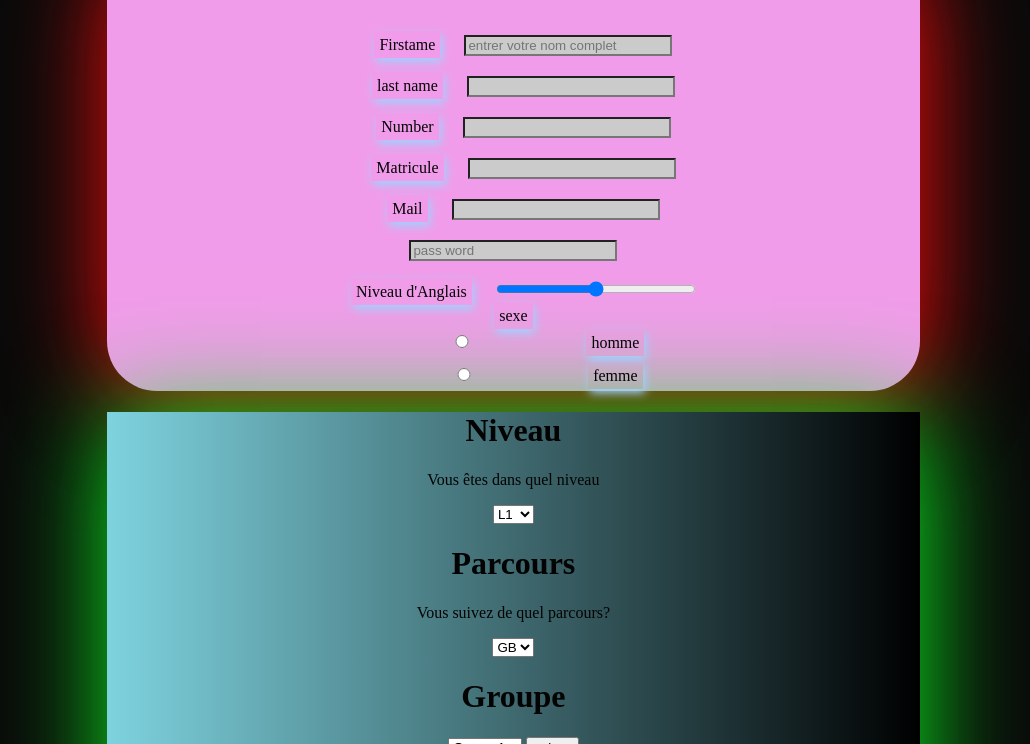
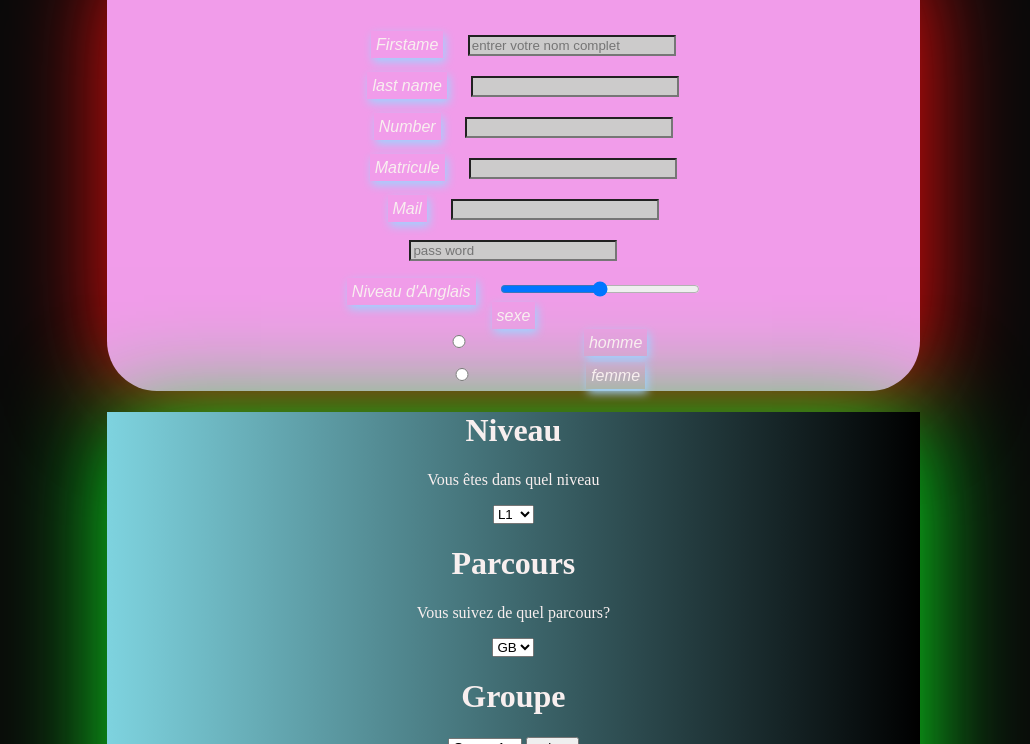
Before and after one commit to odettescoding/maformulairehtml, a plain HTML site: page index.html in a window 1280 px wide. Shown: the part 356-1100 px from the top of the page, without its empty margins (149-1179 px from the left). Drawn offline with Linux system fonts and the light colour scheme.

Commit message:
modification de fichier style.css

```diff
--- a/style.css
+++ b/style.css
@@ -1,6 +1,6 @@
 body{
     background-color: rgb(10, 10, 10);
-    color: rgb(3, 3, 3);
+    color: rgb(248, 239, 239);
     font-weight: 200;
     align-items: center;
     justify-content: center;
@@ -25,6 +25,8 @@ img{
     justify-content: center;
     border-radius: 50px;
     box-shadow: 2px 4px 100px rgb(255, 12, 12);
+    font-style: oblique;
+    font-family: Arial, Helvetica, sans-serif;
 
 
 
```
